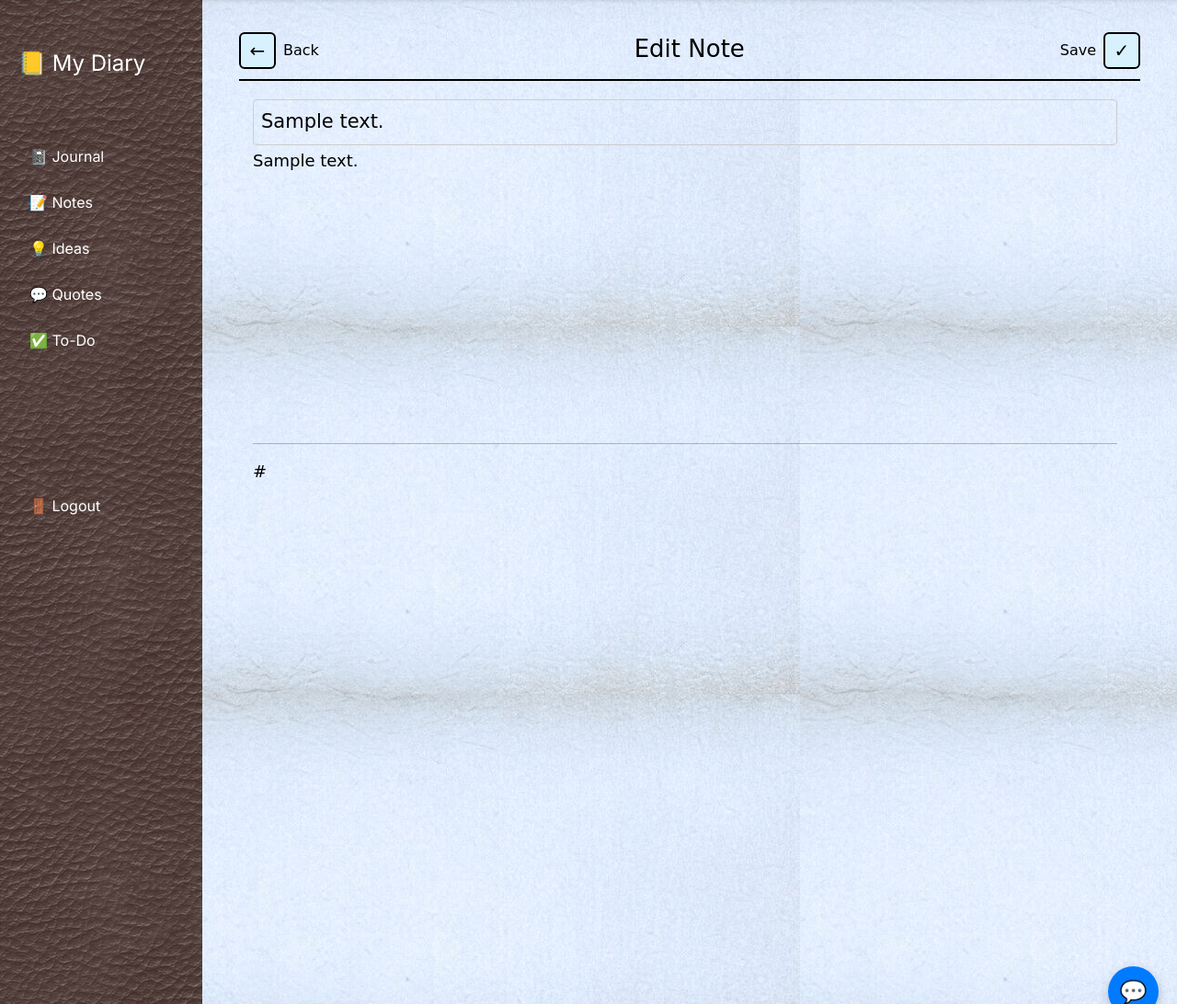
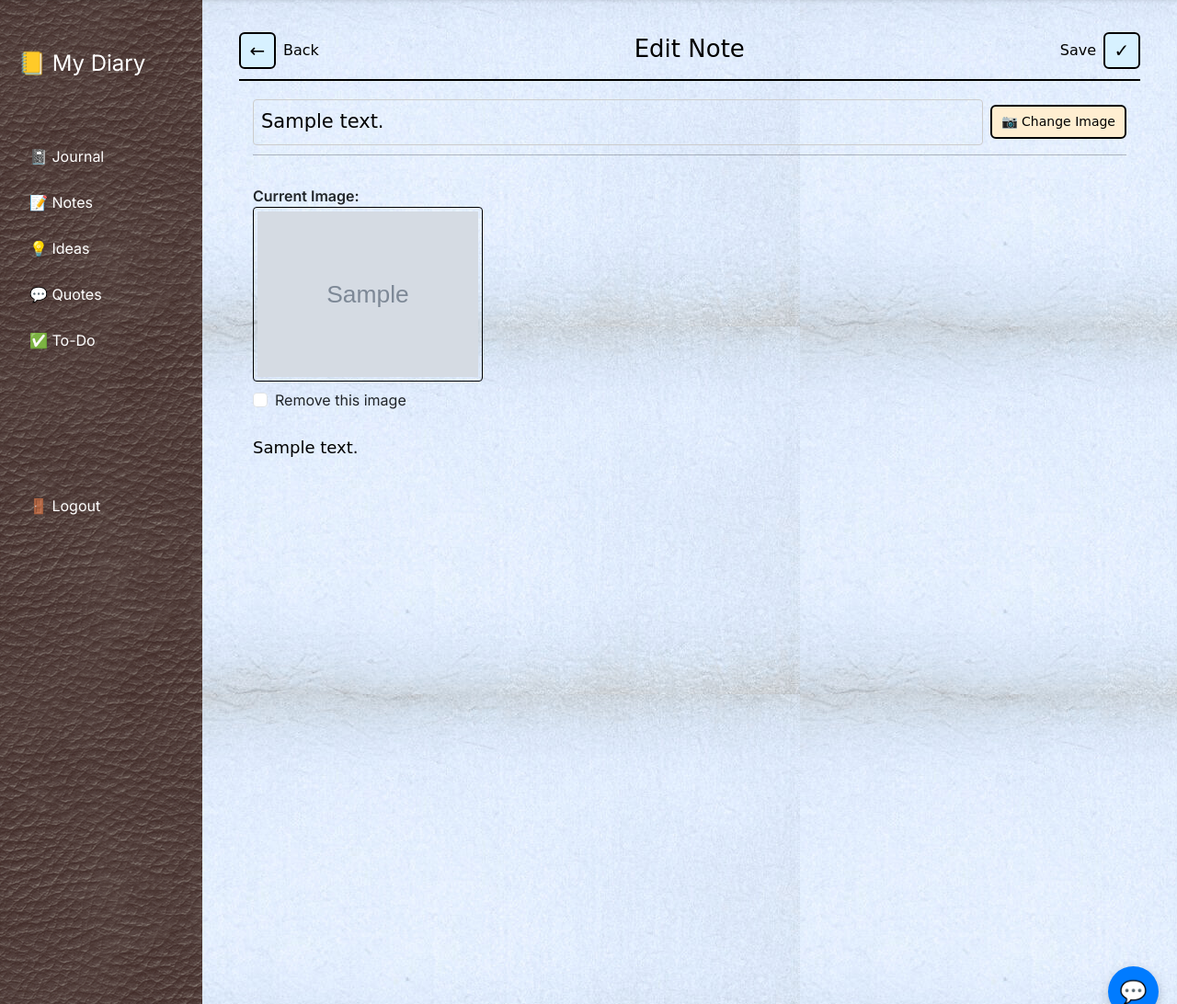
Before and after one commit to Krishna-Thombare/My-Digital-Diary, a Flask app: page /notes/view/1/edit in a window 1280 px wide. Shown: the part 45-1137 px from the top of the page at 92% size. Run offline with Flask 3, Linux system fonts and the light colour scheme; the visitor is signed in with stand-in values (Sample User, id 1); tables that the repository leaves empty hold one stand-in row (values such as "Sample post"); grey boxes marked "Sample" are stand-in pictures.

Commit message:
Add Image adding option in Notes feature.

```diff
--- a/app/blueprints/notes/routes.py
+++ b/app/blueprints/notes/routes.py
@@ -5,7 +5,11 @@ from app.forms.notes_form import NoteForm, DeleteForm
 from app.models import UserNotes, db
 from flask import jsonify
 from app.utils.decorators import login_required
+import os
+from werkzeug.utils import secure_filename
+from flask import current_app
 
+# Note Entries Listing
 @notes_bp.route("/")
 @login_required
 def notes_list():
@@ -14,20 +18,45 @@ def notes_list():
     delete_form = DeleteForm()
     return render_template("notes/notes_list.html", notes=notes, delete_form=delete_form)
 
+# Add New Note
 @notes_bp.route("/add", methods=["GET", "POST"])
 @login_required
 def add_note():
     form = NoteForm()
     today = datetime.now()
     date_str = f"{today.day} {today.strftime('%B, %Y')}"
+
     if form.validate_on_submit():
+        # For adding image functionality
+        image_file = request.files.get('image')
+        image_filename = None
+
+        # Get remove flag
+        remove_image_flag = request.form.get("remove_image") == "1"
+
+        # Handle image only if it's not marked for removal
+        if image_file and image_file.filename != "" and not remove_image_flag:
+            filename = secure_filename(image_file.filename)
+            name, ext = os.path.splitext(filename)   # Spliting name and extension of original filename
+            filename_short = name[:25] + ext   # Limits the original filename length to 25 characters
+
+            timestamp = datetime.now().strftime("%Y%m%d%H%M%S")
+            user_id = session["user_id"]
+            image_filename = f"user_{user_id}_{timestamp}_{filename_short}"
+
+            image_path = os.path.join(current_app.root_path, 'static/uploads', image_filename)
+            os.makedirs(os.path.dirname(image_path), exist_ok=True)
+            image_file.save(image_path)
+
+        # For adding new note
         new_note = UserNotes(
             user_id=session["user_id"],
             username=session["username"],
             note_name=form.note_name.data,
             notes=form.notes.data,
             source_links=form.source_links.data,
-            date=date.today()
+            date=date.today(),
+            image_filename=image_filename
         )
         db.session.add(new_note)
         db.session.commit()
@@ -35,12 +64,14 @@ def add_note():
         return redirect(url_for("notes.notes_list"))
     return render_template("notes/notes_add.html", form=form, current_date=date_str)
 
+# View Note Entry
 @notes_bp.route("/view/<int:note_id>")
 @login_required
 def view_note(note_id):
     entry = UserNotes.query.get_or_404(note_id)
     return render_template("notes/notes_read.html", entry=entry)
 
+# Edit/Update Note Entry
 @notes_bp.route("/view/<int:note_id>/edit", methods=["GET", "POST"])
 @login_required
 def edit_note(note_id):
@@ -48,24 +79,67 @@ def edit_note(note_id):
     form = NoteForm(obj=entry)
 
     if form.validate_on_submit():
+        remove_image_checked = 'remove_image' in request.form
+
+        # Handle image removal
+        if remove_image_checked and entry.image_filename:
+            image_path = os.path.join(current_app.root_path, 'static/uploads', entry.image_filename)
+            if os.path.exists(image_path):
+                os.remove(image_path)
+            entry.image_filename = None
+
+        # Handle new image upload (replaces existing one if any)
+        image_file = request.files.get('image')
+        if image_file and image_file.filename and not remove_image_checked:
+            filename = secure_filename(image_file.filename)
+            name, ext = os.path.splitext(filename)
+            filename_short = name[:25] + ext
+
+            timestamp = datetime.now().strftime("%Y%m%d%H%M%S")
+            user_id = session["user_id"]
+            image_filename = f"user_{user_id}_{timestamp}_{filename_short}"
+
+            image_path = os.path.join(current_app.root_path, 'static/uploads', image_filename)
+            os.makedirs(os.path.dirname(image_path), exist_ok=True)
+            image_file.save(image_path)
+
+            # Remove old image if replacing
+            if entry.image_filename:
+                old_path = os.path.join(current_app.root_path, 'static/uploads', entry.image_filename)
+                if os.path.exists(old_path):
+                    os.remove(old_path)
+
+            entry.image_filename = image_filename
+
+        # Update note fields
         entry.note_name = form.note_name.data
         entry.notes = form.notes.data
         entry.source_links = form.source_links.data
+
         db.session.commit()
         flash("Note entry updated!", "success")
         return redirect(url_for("notes.view_note", note_id=note_id))
-    return render_template("notes/notes_edit.html", form=form, note_id=note_id)
 
+    return render_template("notes/notes_edit.html", form=form, note_id=note_id, entry=entry)
+
+# Delete Note Entry
 @notes_bp.route("/delete/<int:note_id>", methods=["POST"])
 @login_required
 def delete_note(note_id):
     entry = UserNotes.query.get_or_404(note_id)
+
+    # Delete image file if exists
+    if entry.image_filename:
+        image_path = os.path.join(current_app.root_path, 'static/uploads', entry.image_filename)
+        if os.path.exists(image_path):
+            os.remove(image_path)
+
     db.session.delete(entry)
     db.session.commit()
     flash("Note entry deleted.", "info")
     return redirect(url_for("notes.notes_list"))
 
-# Summariza Notes - (AI Summarization Feature)
+# Summarize Notes - *(AI Summarization Feature)*
 @notes_bp.route("/get-notes-content/<int:note_id>")
 def get_notes_content(note_id):
     entry = UserNotes.query.get_or_404(note_id)
--- a/app/blueprints/notes/templates/notes/notes_edit.html
+++ b/app/blueprints/notes/templates/notes/notes_edit.html
@@ -19,16 +19,53 @@
 </div>
 
 <div class="notes-diary-box">
-    <form id="editNoteForm" method="POST">
+    <form id="editNoteForm" method="POST" enctype="multipart/form-data">
         {{ form.hidden_tag() }}
 
-        <div class="notes-header">
-            {{ form.note_name(class="notes-topic-input", placeholder="Title") }}
-            <hr class="notes-line">
+        <div class="notes-header d-flex align-items-center gap-2">
+            <div class="flex-grow-1 d-flex gap-2 align-items-center">
+                {{ form.note_name(class="notes-topic-input", placeholder="Title") }}
+
+                <!-- Image Upload Button -->
+                <label for="image" class="notes-image-btn">
+                    {% if entry.image_filename %}
+                        📷 Change Image
+                    {% else %}
+                        📷 Add Image
+                    {% endif %}
+                </label>
+                <input type="file" id="image" name="image" accept="image/*" style="display: none;">
+            </div>
         </div>
+        <hr class="notes-line">
 
         <div class="notes-body">
-            {{ form.notes(class="notes-textarea", rows=8, placeholder="Edit your note...") }}
+            <!-- Current saved image -->
+            {% if entry.image_filename %}
+                <div id="existing-image" class="mt-3">
+                    <strong>Current Image:</strong><br>
+                    <img id="existing-img-tag"
+                        src="{{ url_for('static', filename='uploads/' + entry.image_filename) }}"
+                        style="max-width: 250px; border: 1px solid #000; padding: 4px;"
+                        alt="Note Image"
+                        class="note-image">
+
+                    <!-- Remove image checkbox -->
+                    <div class="form-check mt-2">
+                        <input class="form-check-input" type="checkbox" id="remove-image" name="remove_image">
+                        <label class="form-check-label" for="remove-image"> Remove this image </label>
+                    </div>
+                </div>
+            {% endif %}
+
+            <!-- Hidden textarea for submission -->
+            <textarea name="notes" id="notes-hidden" style="display: none;"></textarea>
+
+            <!-- Floating Image Preview -->
+            <img id="image-preview" src="" alt="Image Preview" class="floating-image" style="display: none;">
+            <br>
+            <!-- Editable div pre-filled with existing note -->
+            <div id="notes-editor" class="notes-textarea" contenteditable="true" placeholder="Edit your note...">{{ form.notes.data|safe }}</div>
 
             <hr class="line">
 
@@ -36,4 +73,7 @@
         </div>
     </form>
 </div>
+
+<script src="{{ url_for('static', filename='js/notes_edit.js') }}"></script>
+
 {% endblock %}
--- a/app/static/css/notes.css
+++ b/app/static/css/notes.css
@@ -83,6 +83,7 @@
 
 .notes-topic-input {
   flex-grow: 1;
+  width: 70%;
   border: none;
   border-bottom: 0px solid #000000;
   background: transparent;
@@ -97,6 +98,65 @@
   border-bottom: 2px solid #000000;
 }
 
+.notes-image-btn {
+  background-color: #ffeed1;
+  border: 2px solid #000;
+  border-radius: 6px;
+  padding: 6px 10px;
+  font-size: 14px;
+  cursor: pointer;
+  font-family: 'Comic Sans MS', cursive;
+  color: #000;
+  text-decoration: none;
+}
+
+.notes-image-btn:hover {
+  background-color: #ffe1ad;
+}
+
+.note-image-wrapper {
+    float: right;
+    width: 250px;
+    margin-right: 35px;
+}
+
+.note-image {
+    width: 100%;
+    border: 1px solid #030303;
+    border-radius: 4px;
+    padding: 2px;
+}
+
+#notes-editor:empty:before {
+  content: attr(placeholder);
+  color: #777777;
+  font-family: 'Comic Sans MS', cursive;
+  pointer-events: none;
+  display: block;
+}
+
+#notes-editor:focus::before {
+  content: "";
+}
+
+#notes-editor {
+  min-height: 300px;
+  overflow: none;
+  outline: none;
+  white-space: pre-wrap;
+  word-wrap: break-word;
+}
+
+.floating-image {
+    float: right;
+    width: 250px;
+    margin-right: 35px;
+    margin-bottom: 10px;
+    border: 1px solid #ccc;
+    border-radius: 4px;
+    padding: 2px;
+}
+
 .notes-line {
   border: none;
   border-bottom: 1px solid #000000;
@@ -104,16 +164,17 @@
 }
 
 .notes-textarea {
-   width: 100%;
+  width: 100%;
   background: transparent;
   border: none;
   resize: none;
   font-family: 'Comic Sans MS', cursive;
   font-size: 18px;
   color: #000000;
-  min-height: 300px;
+  min-height: 100px;
   padding-top: 10px 0;
   white-space: pre-wrap;
+  box-sizing: border-box;
   overflow-wrap: break-word;
   outline: none;
 }
@@ -125,7 +186,7 @@
 .line {
   border: none;
   border-bottom: 1px solid #000000;
-  margin-top: 15px;
+  margin-top: 60px;
 }
 
 .notes-icon-btn {
@@ -154,3 +215,7 @@
   font-size: 16px;
   color: #000000;
 }
+
+.clearfix {
+  clear: both;
+}
--- /dev/null
+++ b/app/static/js/notes_edit.js
@@ -0,0 +1,89 @@
+document.addEventListener('DOMContentLoaded', function () {
+  // Sync editable div to hidden textarea on submit
+  document.getElementById('editNoteForm').addEventListener('submit', function () {
+    const content = document.getElementById('notes-editor').innerHTML.trim();
+    document.getElementById('notes-hidden').value = content;
+  });
+
+  const imageInput = document.getElementById('image');
+  const preview = document.getElementById('image-preview');
+  const oldImageContainer = document.getElementById('existing-image');
+
+  imageInput.addEventListener('change', function (e) {
+    const file = e.target.files[0];
+
+    if (file) {
+      const label = document.querySelector('label[for="image"]');
+      if (label) {
+        label.textContent = '📷 Change Image';
+      }
+
+      const reader = new FileReader();
+      reader.onload = function (event) {
+        preview.src = event.target.result;
+        preview.style.display = 'block';
+
+        if (oldImageContainer) {
+          oldImageContainer.style.display = 'none';
+        }
+
+        if (!document.getElementById('remove-preview-image')) {
+          const checkbox = document.createElement('input');
+          checkbox.type = 'checkbox';
+          checkbox.id = 'remove-preview-image';
+          checkbox.name = 'remove_image';
+          checkbox.className = 'form-check-input me-1';
+
+          const label = document.createElement('label');
+          label.htmlFor = 'remove-preview-image';
+          label.className = 'form-check-label';
+          label.innerText = 'Remove selected image';
+
+          const wrapper = document.createElement('div');
+          wrapper.className = 'form-check mt-2';
+          wrapper.id = 'preview-remove-wrapper';
+
+          wrapper.appendChild(checkbox);
+          wrapper.appendChild(label);
+
+          preview.insertAdjacentElement('afterend', wrapper);
+
+          checkbox.addEventListener('change', function () {
+            preview.style.display = checkbox.checked ? 'none' : 'block';
+          });
+        } else {
+          document.getElementById('remove-preview-image').checked = false;
+          preview.style.display = 'block';
+        }
+      };
+      reader.readAsDataURL(file);
+    } else {
+      preview.src = "";
+      preview.style.display = 'none';
+
+      if (oldImageContainer) {
+        oldImageContainer.style.display = 'block';
+      }
+
+      const wrapper = document.getElementById('preview-remove-wrapper');
+      if (wrapper) wrapper.remove();
+    }
+  });
+
+  document.getElementById('remove-image')?.addEventListener('change', function () {
+    const existingImage = document.querySelector('#existing-image img');
+    if (this.checked && existingImage) {
+      existingImage.style.display = 'none';
+    } else if (existingImage) {
+      existingImage.style.display = 'block';
+    }
+  });
+
+  // Force plain text paste
+  const editor = document.getElementById('notes-editor');
+  editor.addEventListener('paste', function (e) {
+    e.preventDefault();
+    const text = (e.clipboardData || window.clipboardData).getData('text/plain');
+    document.execCommand('insertText', false, text);
+  });
+});
```
Also changed, not shown: app/blueprints/notes/templates/notes/notes_add.html (+29 -6 lines), app/blueprints/notes/templates/notes/notes_read.html (+11 -5 lines), app/static/js/notes_add.js (added, +81 -0 lines).
